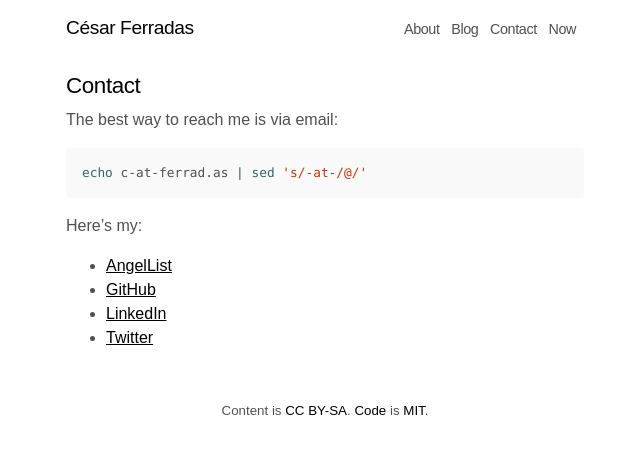
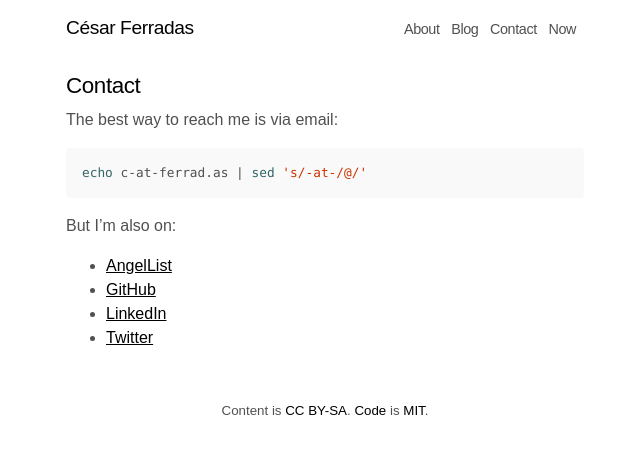
Before and after one commit to cesarferradas/ferrad.as, a Jekyll site: the page built from contact.md, in a window 1280 px wide. Shown: the top 454 px of the page, without its empty margins (315-955 px from the left). Built offline with Jekyll 4.4.1, drawn with Linux system fonts in a browser that asks for light colours.

Commit message:
edit contact

````diff
--- a/contact.md
+++ b/contact.md
@@ -9,7 +9,7 @@ The best way to reach me is via email:
 echo c-at-ferrad.as | sed 's/-at-/@/'
 ```
 
-Here's my:
+But I'm also on:
 
 - [AngelList]({{ site.author.angel }})
 - [GitHub]({{ site.author.github }})
````
